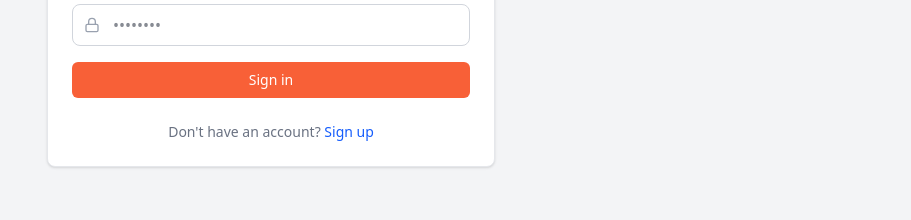
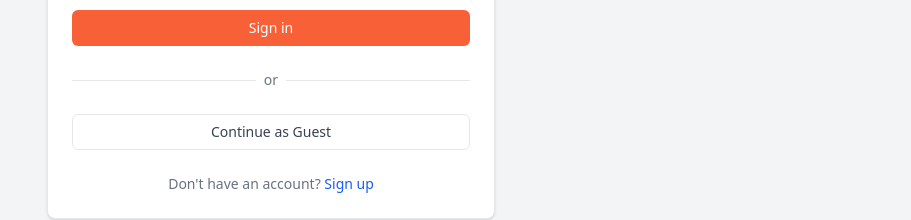
Before and after one commit to popstick/timor-payroll, a Next.js app: page /login in a window 1280 px wide. Shown: the part 457-677 px from the top of the page, without its empty margins (369-1280 px from the left). Built offline with nearby package versions, Linux system fonts and the light colour scheme; no server answers.

Commit message:
Restore demo guest login

```diff
--- a/src/app/(auth)/login/page.tsx
+++ b/src/app/(auth)/login/page.tsx
@@ -15,11 +15,28 @@ export default function LoginPage() {
   const searchParams = useSearchParams();
   const supabase = createClient();
   const t = useTranslations('auth');
+  const tCommon = useTranslations('common');
+
+  const demoEmail = process.env.NEXT_PUBLIC_DEMO_EMAIL || '';
+  const demoPassword = process.env.NEXT_PUBLIC_DEMO_PASSWORD || '';
 
   const [email, setEmail] = useState('');
   const [password, setPassword] = useState('');
   const [loading, setLoading] = useState(false);
   const [error, setError] = useState<string | null>(null);
+
+  const signInAndRedirect = async (emailToUse: string, passwordToUse: string) => {
+    const { error: signInError } = await supabase.auth.signInWithPassword({
+      email: emailToUse,
+      password: passwordToUse,
+    });
+
+    if (signInError) throw signInError;
+
+    const redirectTo = searchParams.get('redirectTo') || '/dashboard';
+    router.push(redirectTo);
+    router.refresh();
+  };
 
   const handleLogin = async (e: React.FormEvent) => {
     e.preventDefault();
@@ -27,16 +44,7 @@ export default function LoginPage() {
     setError(null);
 
     try {
-      const { error: signInError } = await supabase.auth.signInWithPassword({
-        email,
-        password,
-      });
-
-      if (signInError) throw signInError;
-
-      const redirectTo = searchParams.get('redirectTo') || '/dashboard';
-      router.push(redirectTo);
-      router.refresh();
+      await signInAndRedirect(email, password);
     } catch (err: unknown) {
       setError(err instanceof Error ? err.message : 'Failed to sign in');
     } finally {
@@ -109,6 +117,44 @@ export default function LoginPage() {
             </Button>
           </form>
 
+          <div className="relative my-6">
+            <div className="absolute inset-0 flex items-center">
+              <div className="w-full border-t border-gray-200"></div>
+            </div>
+            <div className="relative flex justify-center text-sm">
+              <span className="px-2 bg-white text-gray-500">{tCommon('or')}</span>
+            </div>
+          </div>
+
+          <Button
+            type="button"
+            variant="outline"
+            className="w-full"
+            disabled={loading}
+            onClick={async () => {
+              if (!demoEmail || !demoPassword) {
+                setEmail(demoEmail);
+                setPassword(demoPassword);
+                setError(
+                  'Demo account not configured. Set NEXT_PUBLIC_DEMO_EMAIL and NEXT_PUBLIC_DEMO_PASSWORD.'
+                );
+                return;
+              }
+
+              setLoading(true);
+              setError(null);
+              try {
+                await signInAndRedirect(demoEmail, demoPassword);
+              } catch (err: unknown) {
+                setError(err instanceof Error ? err.message : 'Failed to sign in');
+              } finally {
+                setLoading(false);
+              }
+            }}
+          >
+            {t('continueAsGuest')}
+          </Button>
+
           <div className="mt-6 text-center text-sm">
             <span className="text-gray-500">{t('noAccount')} </span>
             <Link href="/signup" className="text-blue-600 hover:underline font-medium">
```
